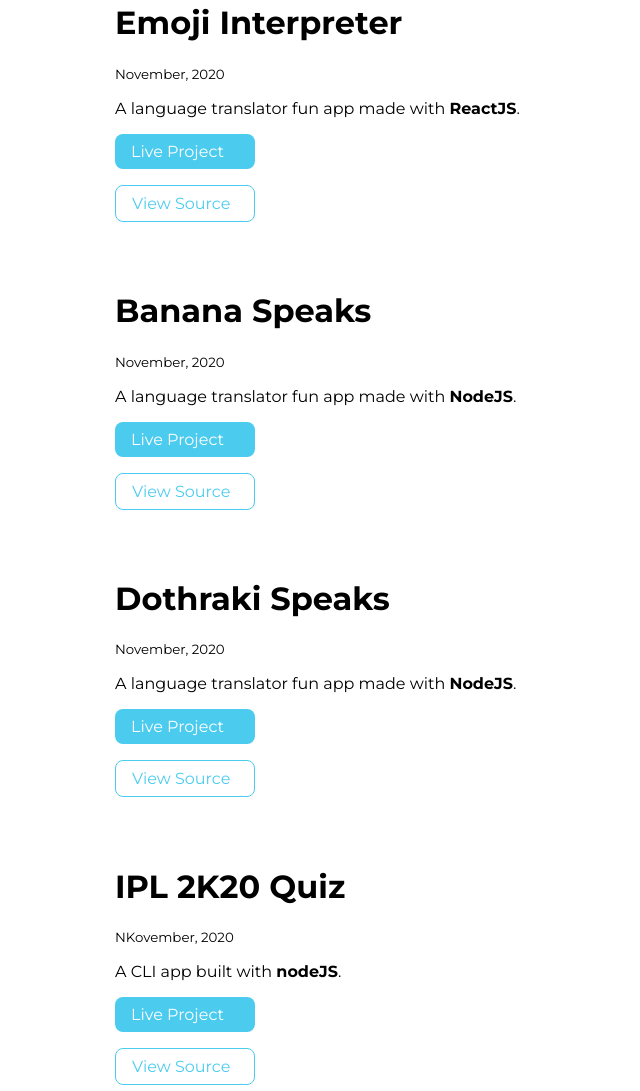
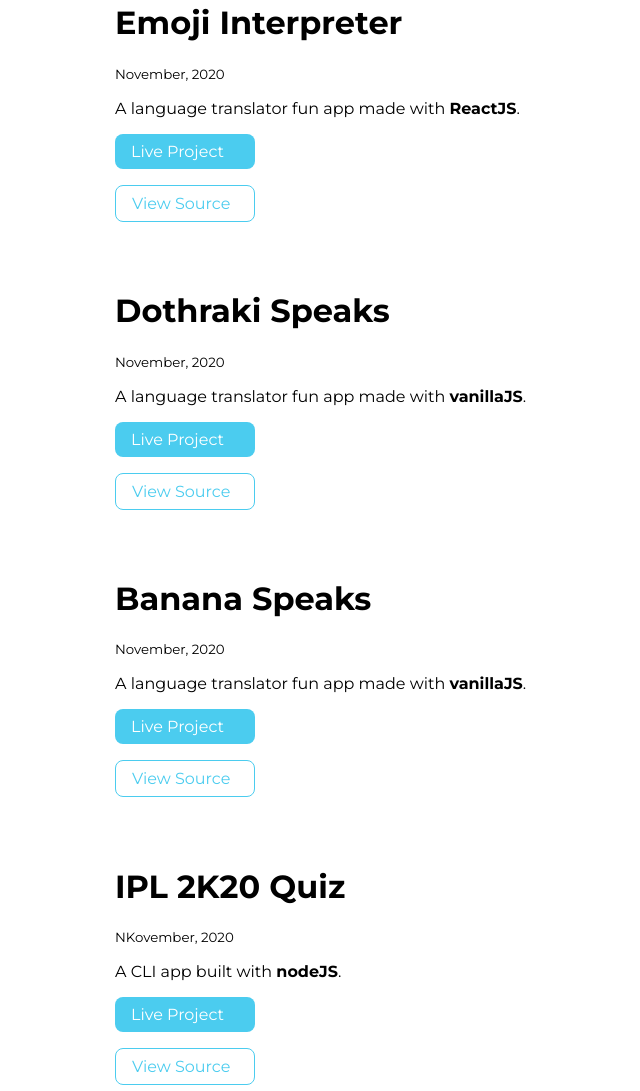
Before and after one commit to gaurav-16/portfolio, a plain HTML site: page projects.html in a window 1280 px wide. Shown: the part 618-1709 px from the top of the page, without its empty margins (225-865 px from the left). Drawn offline with Linux system fonts and the light colour scheme.

Commit message:
projects file minor changes

```diff
--- a/projects.html
+++ b/projects.html
@@ -56,23 +56,22 @@
         </li>
         <li>
             <div class="projects-list container container-center ">
+                <h1>Dothraki Speaks</h1>
+                <small>November, 2020</small>
+                <p>A language translator fun app made with <strong>vanillaJS</strong>.</p>
+
+                <a class="link link-primary" href="https://dothraki-speakss.netlify.app/">Live Project</a>
+                <a class="link link-secondary" href="https://github.com/gaurav-16/Dothraki_Speaks">View Source</a>
+            </div>
+        </li>
+        <li>
+            <div class="projects-list container container-center ">
                 <h1>Banana Speaks</h1>
                 <small>November, 2020</small>
-                <p>A language translator fun app made with <strong>NodeJS</strong>.</p>
+                <p>A language translator fun app made with <strong>vanillaJS</strong>.</p>
 
                 <a class="link link-primary" href="https://banana-speakss.netlify.app/">Live Project</a>
                 <a class="link link-secondary" href="https://github.com/gaurav-16/Banana-Speaks">View Source</a>
-            </div>
-
-        </li>
-        <li>
-            <div class="projects-list container container-center ">
-                <h1>Dothraki Speaks</h1>
-                <small>November, 2020</small>
-                <p>A language translator fun app made with <strong>NodeJS</strong>.</p>
-
-                <a class="link link-primary" href="https://dothraki-speakss.netlify.app/">Live Project</a>
-                <a class="link link-secondary" href="https://github.com/gaurav-16/Dothraki_Speaks">View Source</a>
             </div>
 
         </li>
```
